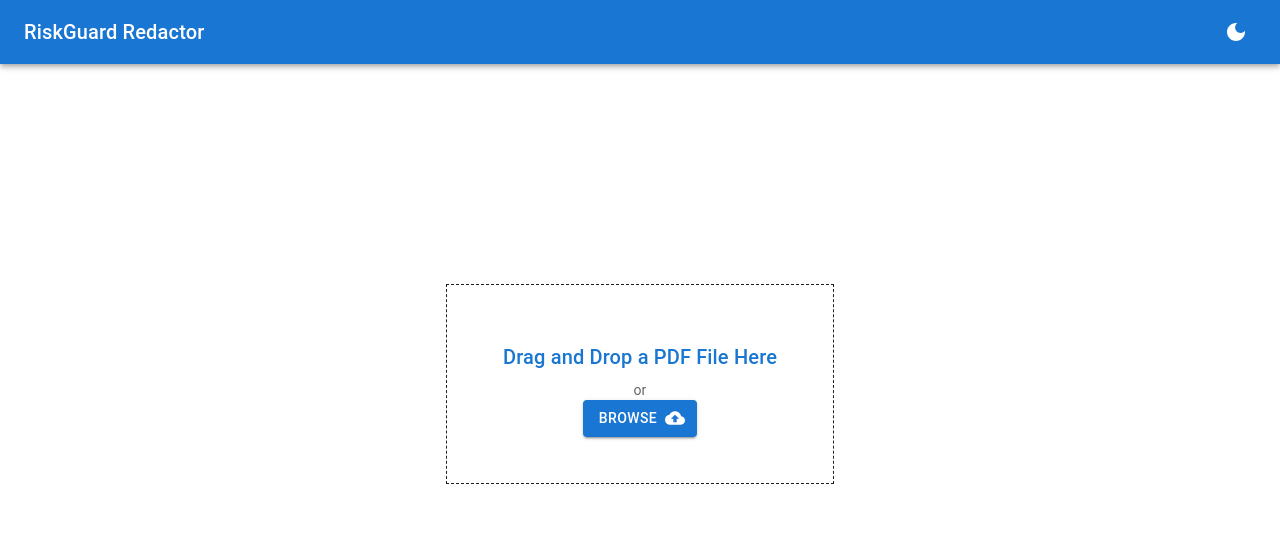
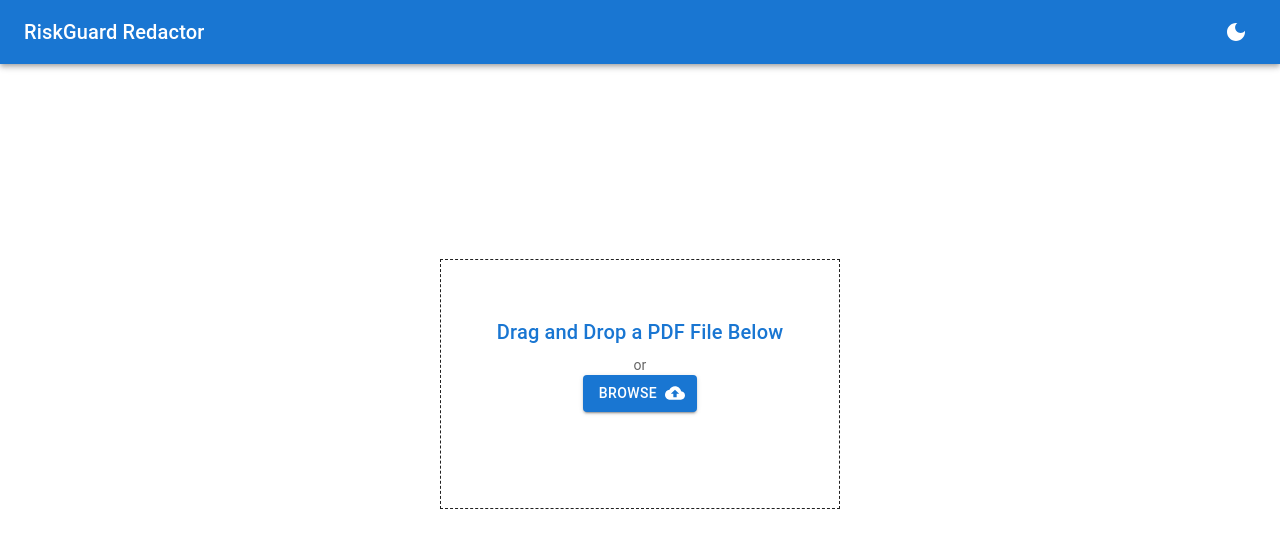
Before and after one commit to anushibin007/riskguardredactor, a React (Vite) app in the folder frontend/: page / in a window 1280 px wide. Shown: the top 548 px of the page. Built offline with nearby package versions, Linux system fonts and the light colour scheme; no server answers.

Commit message:
Fixed the dropdown flickering issue

```diff
--- a/frontend/src/Components/FileDropZone.jsx
+++ b/frontend/src/Components/FileDropZone.jsx
@@ -39,16 +39,19 @@
 
 	const handleDragEnter = (e) => {
 		e.preventDefault();
+		e.stopPropagation();
 		setDragging(true);
 	};
 
 	const handleDragLeave = (e) => {
 		e.preventDefault();
+		e.stopPropagation();
 		setDragging(false);
 	};
 
 	const handleDrop = (e) => {
 		e.preventDefault();
+		e.stopPropagation();
 		setDragging(false);
 		const droppedFile = e.dataTransfer.files[0];
 
@@ -137,18 +140,18 @@
 							style={{
 								cursor: "pointer",
 								width: "auto",
-								height: dragging ? "300px" : "200px",
+								height: dragging ? "400px" : "250px",
 								border: dragging ? "2px solid green" : "1px dashed",
-								transition: "all 0.3 ease",
+								transition: "all 0.3s",
 							}}
 						>
 							<div style={{ padding: "40px" }}>
-								<Typography variant="h6" color="primary" gutterBottom>
-									Drag and Drop a PDF File Here
-								</Typography>
-								<Typography variant="body2" color="textSecondary">
-									or
-								</Typography>
+										<Typography variant="h6" color={dragging ?  "green" : "primary"} gutterBottom>
+											Drag and Drop a PDF File Below
+										</Typography>
+										<Typography variant="body2" color="textSecondary" style={{ display: dragging ? "none" : "" }}>
+											or
+										</Typography>
 								<input
 									type="file"
 									accept=".pdf"
@@ -162,6 +165,7 @@
 										component="span"
 										endIcon={<CloudUploadIcon />}
 										color="primary"
+										style={{ display: dragging ? "none" : "" }}
 									>
 										Browse
 									</Button>
```
